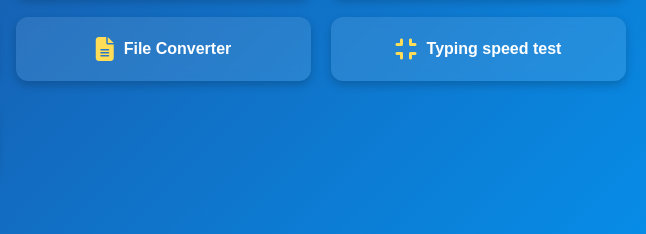
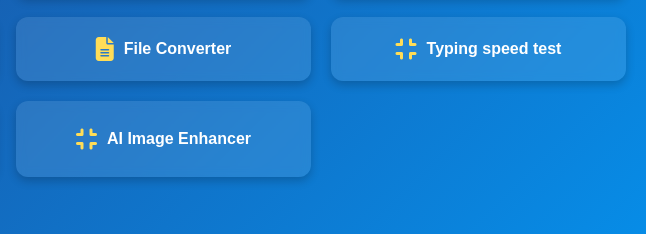
Before and after one commit to Vishnuram40/tools, a plain HTML site: page index.html in a window 1280 px wide. Shown: the part 552-786 px from the top of the page, 634-1280 px from the left. Drawn offline with Linux system fonts and the light colour scheme.

Commit message:
Update index.html

```diff
--- a/index.html
+++ b/index.html
@@ -145,6 +145,7 @@
             <a href="Typing-speed-test.html" class="tool-card"><i class="fas fa-compress"></i>Typing speed test</a>
              <a href="YouTube-Thumbnail-Downloader.html" class="tool-card"><i class="fas fa-compress"></i>YouTube Thumbnail Downloader</a>
              <a href="Instagram-Bio-Generator.html" class="tool-card"><i class="fas fa-compress"></i>Insatagram Bio Generator</a>
+            <a href="<a href="AI-Image-Enhancer.html" class="tool-card"><i class="fas fa-compress"></i>AI Image Enhancer</a>
         </div>
     </section>
 
```
